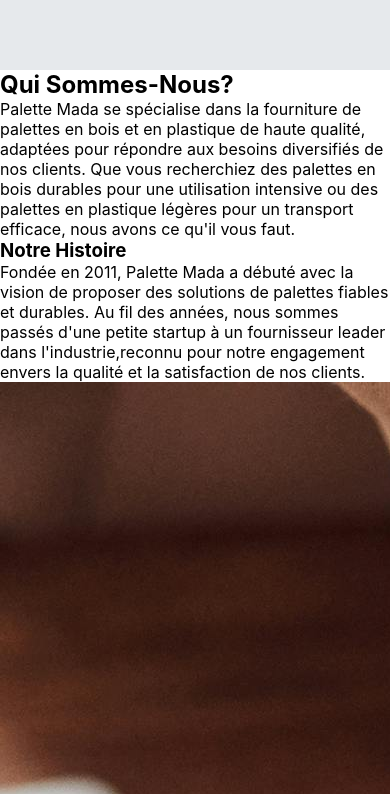
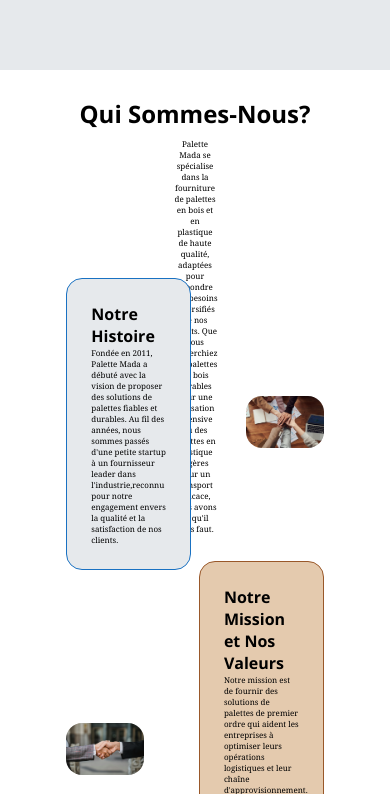
Before and after one commit to ManohisoaVicky/palette_mada, a React (Create React App) app: page / in a window 390 px wide. Shown: the part 774-1568 px from the top of the page. Built offline with nearby package versions, Linux system fonts and the light colour scheme.

Commit message:
styled about page for small pc screens

```diff
--- a/src/App.css
+++ b/src/App.css
@@ -113,6 +113,62 @@
   font-family: "Roboto", sans-serif;
 }
 
+#about {
+  display: flex;
+  flex-direction: column;
+  align-items: center;
+  padding-top: 7%;
+}
+
+.intro {
+  text-align: center;
+  height: 20%;
+}
+
+.intro > h2 {
+  font-family: "Open Sans", sans-serif;
+}
+
+.history,
+.values {
+  display: flex;
+  justify-content: space-around;
+  align-items: center;
+  height: 40%;
+  width: 80%;
+}
+
+.history-content,
+.values-content {
+  width: 40%;
+}
+
+.history-content > h3,
+.values-content > h3 {
+  font-family: "Open Sans", sans-serif;
+}
+
+.history-content {
+  background-color: var(--light-blue);
+  border: 1px solid var(--dark-blue);
+}
+
+.values-content {
+  background-color: var(--light-brown);
+  border: 1px solid var(--dark-brown);
+}
+
+.about-img {
+  width: 25%;
+  height: auto;
+}
+
+.about-img > img {
+  width: 100%;
+  height: 100%;
+  border-radius: 1rem;
+}
+
 /*---------------------------------------------------------------LARGE SCREEN STYLES----------------------------------------------------------*/
 
 @media screen and (min-width: 1680px) {
@@ -150,21 +206,8 @@
 
   /*----------------------About Large-------------------------*/
 
-  #about {
-    display: flex;
-    flex-direction: column;
-    align-items: center;
-    padding-top: 7%;
-  }
-
-  .intro {
-    text-align: center;
-    height: 20%;
-  }
-
   .intro > h2 {
     font-size: 2rem;
-    font-family: "Open Sans", sans-serif;
   }
 
   .intro > p {
@@ -174,52 +217,15 @@
     padding-top: 0.5rem;
   }
 
-  .history,
-  .values {
-    display: flex;
-    justify-content: space-around;
-    align-items: center;
-    height: 40%;
-    width: 80%;
-  }
-
   .history-content,
   .values-content {
-    width: 40%;
     padding: 4rem;
     border-radius: 2rem;
   }
-
-  .history-content > h3,
-  .values-content > h3 {
-    font-family: "Open Sans", sans-serif;
-  }
-
   .history-content > p,
   .values-content > p {
     font-family: "Noto Serif", serif;
     font-size: 1rem;
-  }
-
-  .history-content {
-    background-color: var(--light-blue);
-    border: 1px solid var(--dark-blue);
-  }
-
-  .values-content {
-    background-color: var(--light-brown);
-    border: 1px solid var(--dark-brown);
-  }
-
-  .about-img {
-    width: 25%;
-    height: auto;
-  }
-
-  .about-img > img {
-    width: 100%;
-    height: 100%;
-    border-radius: 1rem;
   }
 
   /*-----------------------------------------------------------Products Large-------------------------------------*/
@@ -470,4 +476,33 @@
     font-size: 0.8rem;
     padding-top: 0.5rem;
   }
+
+  /*About style for small screens */
+
+  .intro > h2 {
+    font-size: 1.5rem;
+  }
+
+  .history-content > h3,
+  .values-content > h3 {
+    font-size: 1rem;
+  }
+
+  .intro > p {
+    padding: 0 19rem;
+    font-size: 0.5rem;
+    font-family: "Noto Serif", serif;
+    padding-top: 0.5rem;
+  }
+
+  .history-content,
+  .values-content {
+    padding: 1.5rem;
+    border-radius: 1rem;
+  }
+  .history-content > p,
+  .values-content > p {
+    font-family: "Noto Serif", serif;
+    font-size: 0.5rem;
+  }
 }
```
